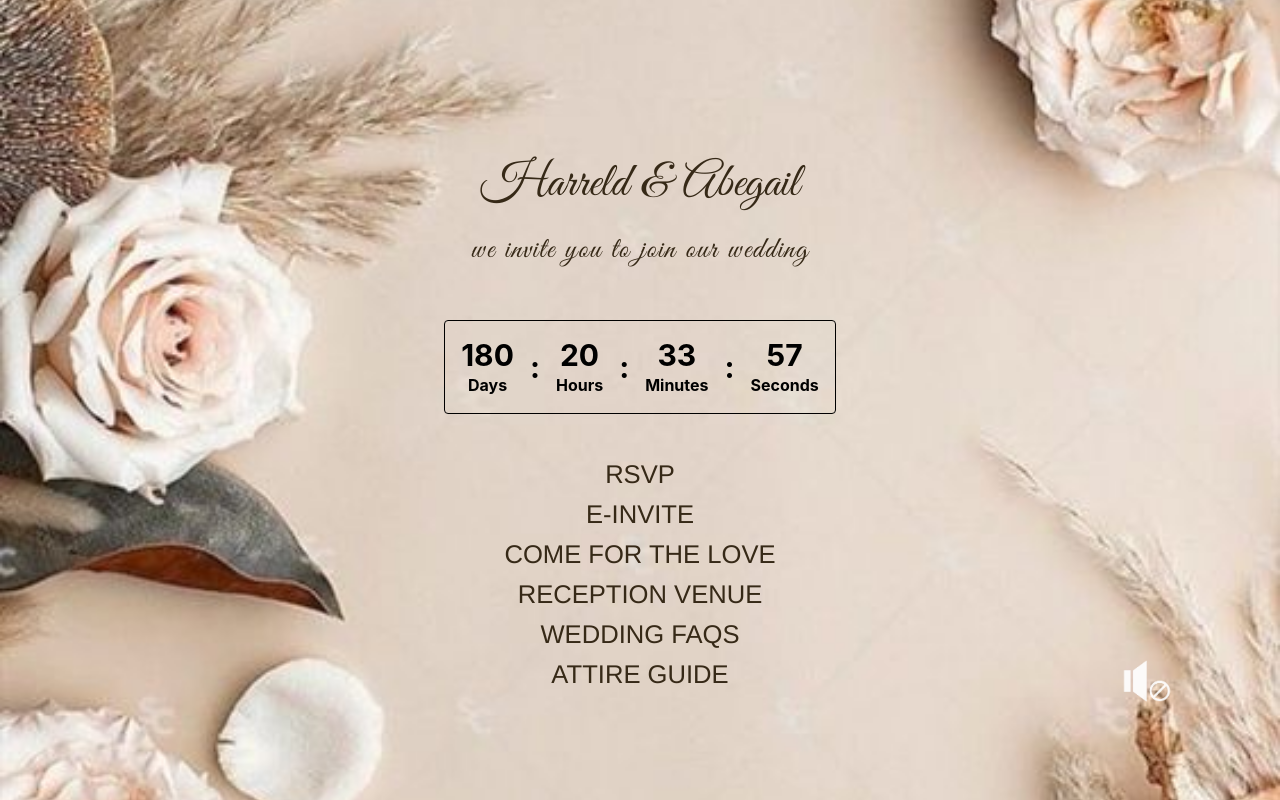
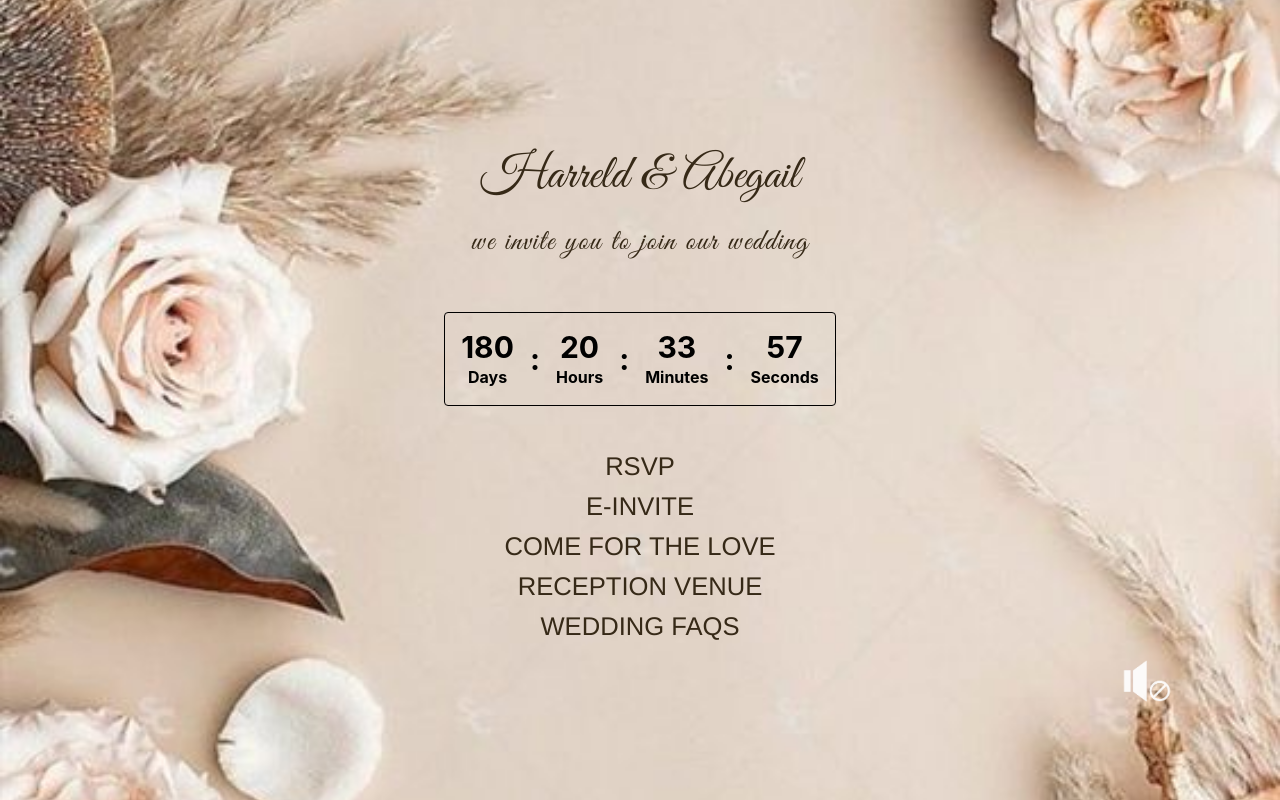
Before and after one commit to ProjectHarmony/harreld-abby-invitation, a React (Vite) app: page / in a window 1280 px wide. Built offline with nearby package versions, Linux system fonts and the light colour scheme; a web font is replaced by a local one.

Commit message:
[FINAL] push for client

```diff
--- a/src/App.jsx
+++ b/src/App.jsx
@@ -2,9 +2,12 @@ import React from 'react';
 import Hyperlinks from './sections/hyperlinks';
 import CountdownTimer from './sections/countdown-timer';
 import BGM from './sections/bgm';
-import Header from './sections/header';
+import InvitePdf from './invite.pdf';
+
+
 
 function App() {
+
   return (
     <div className="flex flex-col items-center relative min-h-screen overflow-auto" style={{
       backgroundImage: `url('/bg-brown.jpg')`,
@@ -12,13 +15,13 @@ function App() {
       backgroundPosition: 'center',
       backgroundRepeat: 'no-repeat',
     }}>
-      <div style={{ height: '7.5rem' }}></div>
+      <div style={{ height: '7rem' }}></div>
 
       <p className='text-center greatvibes text-5xl mt-10 text-[#362917] font-extrabold '>
         Harreld & Abegail
       </p>
       <div style={{ height: '1rem' }}></div>
-      <p className='text-center tracking-wider mt-2 mb-1 greatvibes text-3xl text-[#362917]'>
+      <p className='text-center tracking-wider mt-2 mb-1 font-extrabold greatvibes text-3xl text-[#362917]'>
         we invite you to join our wedding
       </p>
 
@@ -29,11 +32,10 @@ function App() {
       <div className='mt-10 px-3'>
         <Hyperlinks links={[
           { title: 'RSVP', url: 'https://forms.gle/ANzMX3LEJFfmikWR7' },
-          { title: 'E-INVITE', url: 'https://www.canva.com/design/DAGEu_t6avY/usqEr6gRGJ-PH778qWUXgw/view?utm_content=DAGEu_t6avY&utm_campaign=designshare&utm_medium=link&utm_source=editor' },
+          { title: 'E-INVITE', url: InvitePdf, target: '_blank' },
           { title: 'COME FOR THE LOVE', url: 'https://maps.app.goo.gl/NwWnYf3qVfduZc24A' },
           { title: 'RECEPTION VENUE', url: 'https://maps.app.goo.gl/wGoPDdoE3N8QkrPZ7' },
           { title: 'WEDDING FAQs', url: 'https://www.canva.com/design/DAF9w8OvORA/oXbv2cPLEStLw9rBjNxXog/view?utm_content=DAF9w8OvORA&utm_campaign=designshare&utm_medium=link&utm_source=editor' },
-          { title: 'ATTIRE GUIDE', url: 'https://www.canva.com/design/DAGEuzzC-yY/23WhEPKcEZX2rGVdBWgmHw/view?utm_content=DAGEuzzC-yY&utm_campaign=designshare&utm_medium=link&utm_source=editor' },
         ]} />
       </div>
       <div className='mt-10 mb-12 fixed bottom-0 left-1/2 transform -translate-x-1/2 z-50 w-[80%]'>
--- a/src/sections/hyperlinks.jsx
+++ b/src/sections/hyperlinks.jsx
@@ -4,12 +4,12 @@ const Hyperlinks = ({ links }) => {
     return (
         <div className='flex flex-col m-0 w-full border-t-1 border-b-1 px-5'>
             {links.map((link, index) => (
-                <a key={index} href={link.url} className="flex px-6 py-2 leading-6
-                    text-center text-[#362917] arimo uppercase transition rounded hover:shadow-lg
-                    hover:bg-[#818076]  focus:outline-none items-center justify-center
-                    w-full sm:w-auto"
-                    style={{ fontSize: '1.6rem' }}>
+                <a key={index} href={link.url} target={link.target}
+                    rel="noopener noreferrer" className="flex px-6 py-2 leading-6
+        text-center text-[#362917] arimo uppercase transition rounded hover:shadow-lg
+        hover:bg-[#818076] focus:outline-none items-center justify-center" style={{ fontSize: '1.6rem' }}>
                     {link.title}
+
                 </a>
             ))}
         </div>
```
Also changed, not shown: 1 other file (tests, documents, lock files or other folders).
